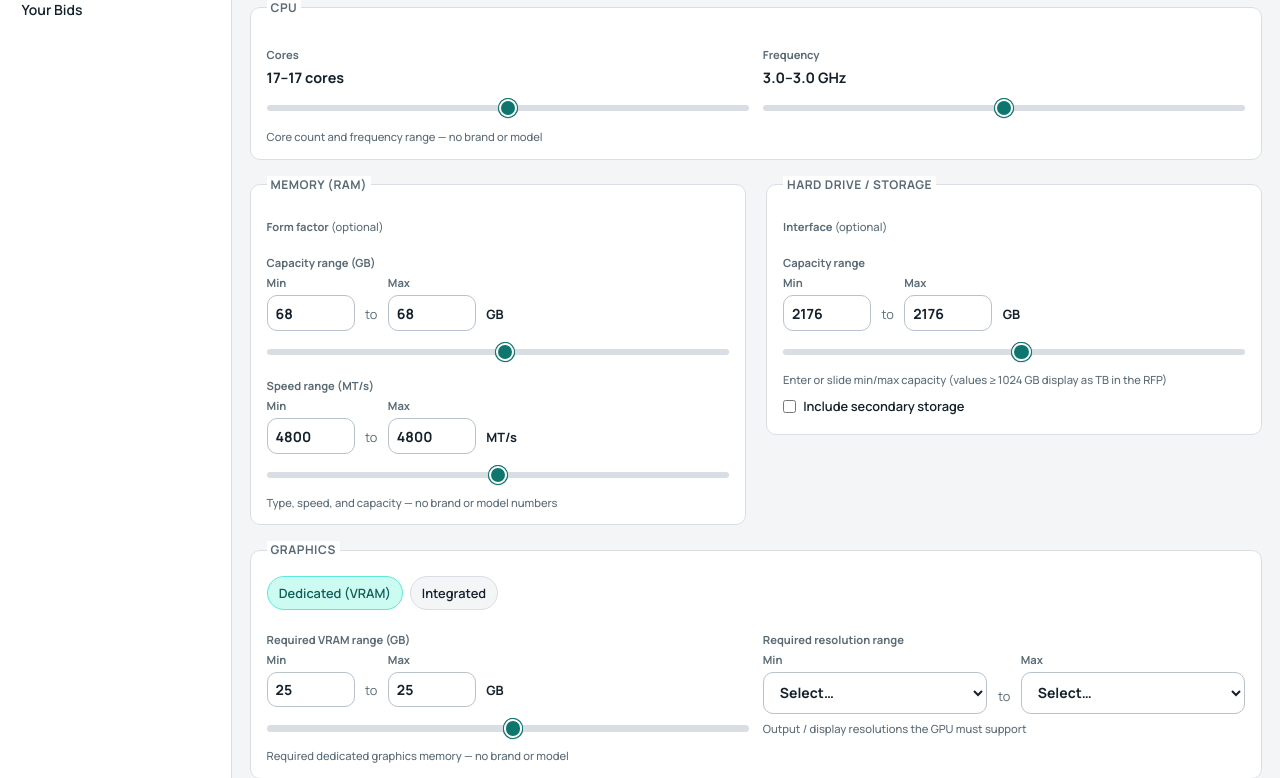
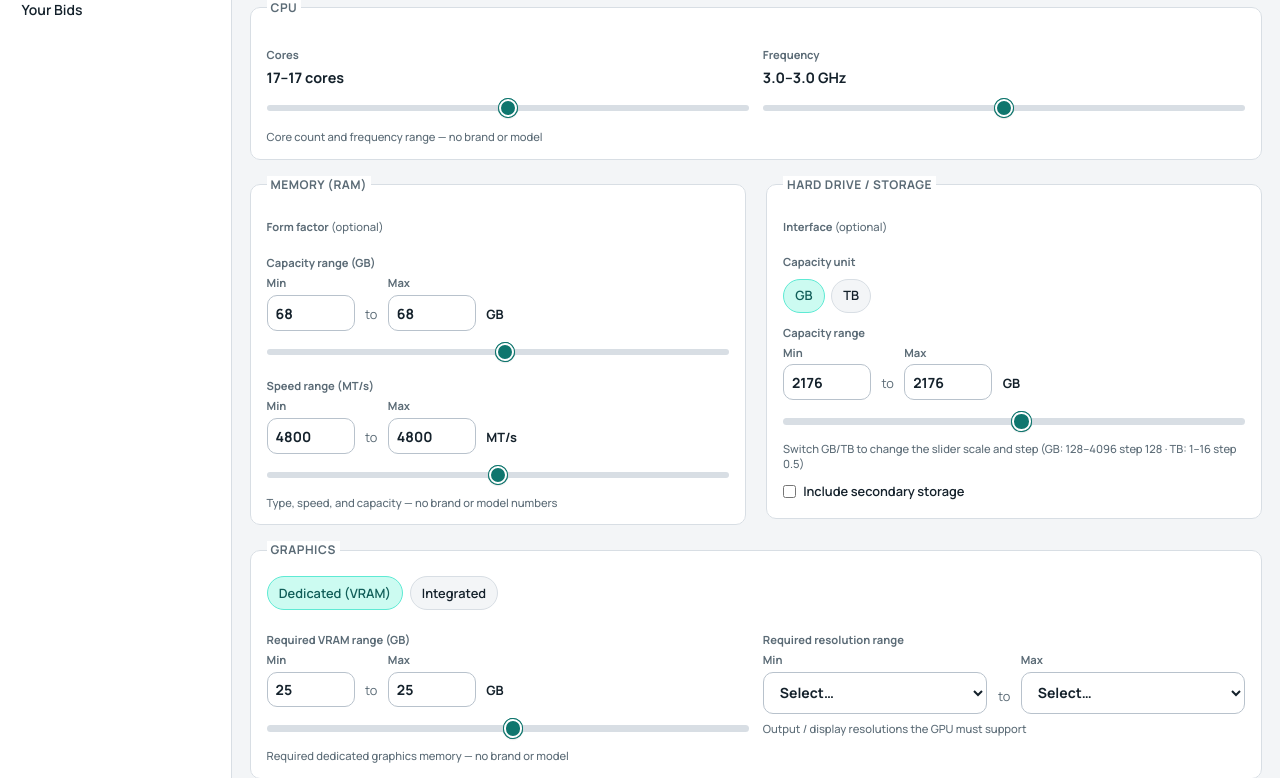
Before and after one commit to uwidcit/proc-sim, a Flask app: template App/templates/student/client_lots.html in a window 1280 px wide. Shown: the part 473-1251 px from the top of the page. Run offline with Flask 3, Linux system fonts and the light colour scheme; the template is opened without the code that fills it, so the values that code supplies are empty; data comes from the database, SQL or seed files in the repository; some libraries are stand-ins or nearby versions.

Commit message:
Fix RFP draft save and GB/TB drive sliders; ignore scripts folder.
Co-authored-by: Cursor <cursoragent@cursor.com>

```diff
--- a/App/templates/student/client_lots.html
+++ b/App/templates/student/client_lots.html
@@ -189,6 +189,12 @@
   </fieldset>
 
   {# ── Drive ── #}
+  {% set drive_unit = rfp_ui.drive_unit if rfp_ui.drive_unit in ['GB', 'TB'] else 'GB' %}
+  {% if drive_unit == 'TB' %}
+    {% set drive_scale_min, drive_scale_max, drive_scale_step = 1, 16, 0.5 %}
+  {% else %}
+    {% set drive_scale_min, drive_scale_max, drive_scale_step = 128, 4096, 128 %}
+  {% endif %}
   <fieldset class="rfp-section">
     <legend>Hard drive / storage</legend>
     <p class="chip-label">Interface <span style="font-weight:500;">(optional)</span></p>
@@ -200,20 +206,44 @@
       </label>
       {% endfor %}
     </div>
-    <div class="range-block" style="margin-top:0.75rem;" data-range-pair data-decimals="0" data-unit=" GB" data-drive-fmt data-sync-numbers>
+    <p class="chip-label">Capacity unit</p>
+    <div class="chip-row" role="radiogroup" aria-label="Storage capacity unit" data-drive-unit-group>
+      <label class="chip {% if drive_unit == 'GB' %}is-on{% endif %}">
+        <input type="radio" name="drive_unit" value="GB" {% if drive_unit == 'GB' %}checked{% endif %} data-drive-unit />
+        GB
+      </label>
+      <label class="chip {% if drive_unit == 'TB' %}is-on{% endif %}">
+        <input type="radio" name="drive_unit" value="TB" {% if drive_unit == 'TB' %}checked{% endif %} data-drive-unit />
+        TB
+      </label>
+    </div>
+    <div
+      class="range-block"
+      style="margin-top:0.75rem;"
+      data-range-pair
+      data-drive-capacity
+      data-decimals="{{ 1 if drive_unit == 'TB' else 0 }}"
+      data-sync-numbers
+      data-unit-gb-min="128"
+      data-unit-gb-max="4096"
+      data-unit-gb-step="128"
+      data-unit-tb-min="1"
+      data-unit-tb-max="16"
+      data-unit-tb-step="0.5"
+    >
       <div class="range-caption">Capacity range</div>
       <div class="range-inputs">
-        <label>Min <input class="field range-num" type="number" min="128" max="4096" step="128" value="{{ rfp_ui.drive_min }}" data-num="min" /></label>
+        <label>Min <input class="field range-num" type="number" min="{{ drive_scale_min }}" max="{{ drive_scale_max }}" step="{{ drive_scale_step }}" value="{{ rfp_ui.drive_min }}" data-num="min" /></label>
         <span class="range-sep">to</span>
-        <label>Max <input class="field range-num" type="number" min="128" max="4096" step="128" value="{{ rfp_ui.drive_max }}" data-num="max" /></label>
-        <span class="range-unit">GB</span>
+        <label>Max <input class="field range-num" type="number" min="{{ drive_scale_min }}" max="{{ drive_scale_max }}" step="{{ drive_scale_step }}" value="{{ rfp_ui.drive_max }}" data-num="max" /></label>
+        <span class="range-unit" data-drive-unit-label>{{ drive_unit }}</span>
       </div>
       <div class="dual-range">
         <div class="dual-range-track" aria-hidden="true"><span class="dual-range-fill"></span></div>
-        <input type="range" name="drive_min" min="128" max="4096" step="128" value="{{ rfp_ui.drive_min }}" data-range="min" />
-        <input type="range" name="drive_max" min="128" max="4096" step="128" value="{{ rfp_ui.drive_max }}" data-range="max" />
+        <input type="range" name="drive_min" min="{{ drive_scale_min }}" max="{{ drive_scale_max }}" step="{{ drive_scale_step }}" value="{{ rfp_ui.drive_min }}" data-range="min" />
+        <input type="range" name="drive_max" min="{{ drive_scale_min }}" max="{{ drive_scale_max }}" step="{{ drive_scale_step }}" value="{{ rfp_ui.drive_max }}" data-range="max" />
       </div>
-      <span class="field-hint">Enter or slide min/max capacity (values ≥ 1024 GB display as TB in the RFP)</span>
+      <span class="field-hint">Switch GB/TB to change the slider scale and step (GB: 128–4096 step 128 · TB: 1–16 step 0.5)</span>
     </div>
     <label class="check-line">
       <input type="checkbox" name="drive_secondary" value="1" {% if rfp_ui.drive_secondary %}checked{% endif %} />
@@ -321,7 +351,7 @@
 
   <footer class="lot-rfp-footer">
     <div class="btn-row-mobile" style="display:flex; flex-wrap:wrap; gap:0.5rem;">
-      <button type="submit" name="action" value="save" class="btn btn-secondary">Save draft</button>
+      <button type="submit" name="action" value="save" class="btn btn-secondary" formnovalidate>Save draft</button>
       <button type="submit" name="action" value="submit" class="btn btn-primary">Submit final RFP</button>
     </div>
   </footer>
@@ -551,10 +581,10 @@
     const x = Number(n);
     return decimals > 0 ? x.toFixed(decimals) : String(Math.round(x));
   }
-  function fmtDrive(n) {
-    n = Number(n);
-    if (n >= 1024 && n % 1024 === 0) return (n / 1024) + " TB";
-    return n + " GB";
+
+  function snap(n, step, decimals) {
+    const s = Math.round(n / step) * step;
+    return Number(s.toFixed(decimals));
   }
 
   document.querySelectorAll("[data-range-pair]").forEach((block) => {
@@ -564,8 +594,12 @@
     const numMax = block.querySelector('[data-num="max"]');
     const outMin = block.querySelector("[data-out-min]");
     const outMax = block.querySelector("[data-out-max]");
-    const decimals = Number(block.dataset.decimals || 0);
-    const driveFmt = block.hasAttribute("data-drive-fmt");
+    const fill = block.querySelector(".dual-range-fill");
+    const wrap = block.querySelector(".dual-range");
+
+    function decimals() {
+      return Number(block.dataset.decimals || 0);
+    }
 
     function clampPair(a, b, preferMin) {
       if (a > b) {
@@ -577,25 +611,10 @@
 
     function writeOut(a, b) {
       if (!outMin || !outMax) return;
-      if (driveFmt) {
-        if (a < 1024 && b < 1024) {
-          outMin.textContent = Math.round(a);
-          outMax.textContent = Math.round(b) + " GB";
-        } else if (a >= 1024 && b >= 1024) {
-          outMin.textContent = a / 1024;
-          outMax.textContent = b / 1024 + " TB";
-        } else {
-          outMin.textContent = fmtDrive(a);
-          outMax.textContent = fmtDrive(b);
-        }
-      } else {
-        outMin.textContent = fmt(a, decimals);
-        outMax.textContent = fmt(b, decimals);
-      }
+      const d = decimals();
+      outMin.textContent = fmt(a, d);
+      outMax.textContent = fmt(b, d);
     }
-
-    const fill = block.querySelector(".dual-range-fill");
-    const wrap = block.querySelector(".dual-range");
 
     function paintFill(a, b) {
       if (!fill || !minEl) return;
@@ -606,7 +625,6 @@
       const right = ((b - lo) / span) * 100;
       fill.style.left = left + "%";
       fill.style.width = Math.max(0, right - left) + "%";
-      // Prefer the nearer thumb under the pointer
       if (wrap) {
         const mid = (left + right) / 2;
         minEl.style.zIndex = "4";
@@ -616,8 +634,10 @@
     }
 
     function fromSliders(preferMin) {
-      let a = Number(minEl.value);
-      let b = Number(maxEl.value);
+      const d = decimals();
+      const step = Number(minEl.step) || 1;
+      let a = snap(Number(minEl.value), step, d);
+      let b = snap(Number(maxEl.value), step, d);
       [a, b] = clampPair(a, b, preferMin);
       minEl.value = a;
       maxEl.value = b;
@@ -632,14 +652,15 @@
       const lo = Number(minEl.min);
       const hi = Number(minEl.max);
       const step = Number(minEl.step) || 1;
+      const d = decimals();
       let a = Number(numMin.value);
       let b = Number(numMax.value);
       if (Number.isNaN(a)) a = lo;
       if (Number.isNaN(b)) b = hi;
       a = Math.min(hi, Math.max(lo, a));
       b = Math.min(hi, Math.max(lo, b));
-      a = Math.round(a / step) * step;
-      b = Math.round(b / step) * step;
+      a = snap(a, step, d);
+      b = snap(b, step, d);
       [a, b] = clampPair(a, b, preferMin);
       numMin.value = a;
       numMax.value = b;
@@ -648,6 +669,30 @@
       writeOut(a, b);
       paintFill(a, b);
     }
+
+    function applyScale(scale, values) {
+      const d = scale.decimals;
+      block.dataset.decimals = String(d);
+      [minEl, maxEl, numMin, numMax].forEach((el) => {
+        if (!el) return;
+        el.min = scale.min;
+        el.max = scale.max;
+        el.step = scale.step;
+      });
+      let a = values[0];
+      let b = values[1];
+      a = snap(Math.min(scale.max, Math.max(scale.min, a)), scale.step, d);
+      b = snap(Math.min(scale.max, Math.max(scale.min, b)), scale.step, d);
+      if (a > b) [a, b] = [b, a];
+      minEl.value = a;
+      maxEl.value = b;
+      if (numMin) numMin.value = a;
+      if (numMax) numMax.value = b;
+      writeOut(a, b);
+      paintFill(a, b);
+    }
+
+    block._rangeApi = { fromSliders, fromNumbers, applyScale, minEl, maxEl, numMin, numMax };
 
     if (wrap) {
       wrap.addEventListener("pointerdown", (e) => {
@@ -674,6 +719,56 @@
     }
     fromSliders(true);
   });
+
+  // Hard drive GB/TB unit toggle — rescale slider + number inputs
+  const driveBlock = document.querySelector("[data-drive-capacity]");
+  const driveUnitGroup = document.querySelector("[data-drive-unit-group]");
+  if (driveBlock && driveUnitGroup && driveBlock._rangeApi) {
+    const label = driveBlock.querySelector("[data-drive-unit-label]");
+    function scaleFor(unit) {
+      if (unit === "TB") {
+        return {
+          min: Number(driveBlock.dataset.unitTbMin || 1),
+          max: Number(driveBlock.dataset.unitTbMax || 16),
+          step: Number(driveBlock.dataset.unitTbStep || 0.5),
+          decimals: 1,
+        };
+      }
+      return {
+        min: Number(driveBlock.dataset.unitGbMin || 128),
+        max: Number(driveBlock.dataset.unitGbMax || 4096),
+        step: Number(driveBlock.dataset.unitGbStep || 128),
+        decimals: 0,
+      };
+    }
+    function currentValues() {
+      return [
+        Number(driveBlock._rangeApi.minEl.value),
+        Number(driveBlock._rangeApi.maxEl.value),
+      ];
+    }
+    driveUnitGroup.querySelectorAll("[data-drive-unit]").forEach((input) => {
+      input.addEventListener("change", () => {
+        if (!input.checked) return;
+        const next = input.value;
+        const prev = label ? label.textContent.trim() : "GB";
+        let [a, b] = currentValues();
+        if (prev === "GB" && next === "TB") {
+          a = a / 1024;
+          b = b / 1024;
+        } else if (prev === "TB" && next === "GB") {
+          a = a * 1024;
+          b = b * 1024;
+        }
+        if (label) label.textContent = next;
+        driveUnitGroup.querySelectorAll(".chip").forEach((chip) => {
+          const radio = chip.querySelector("[data-drive-unit]");
+          chip.classList.toggle("is-on", !!(radio && radio.checked));
+        });
+        driveBlock._rangeApi.applyScale(scaleFor(next), [a, b]);
+      });
+    });
+  }
 
   // Chip toggle class
   document.querySelectorAll(".chip input").forEach((input) => {
```
Also changed, not shown: App/controllers/rfp_form.py (+57 -16 lines), App/views/student.py (+5 -4 lines), scripts/deploy.py (deleted, +0 -56 lines), 3 other files.
